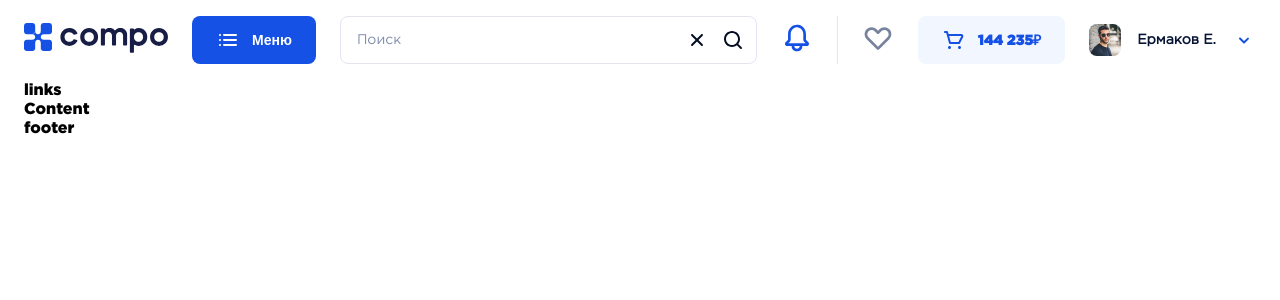
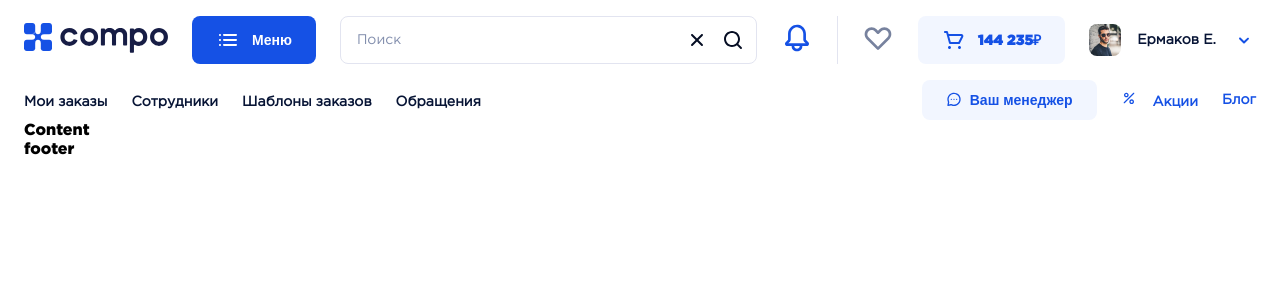
Before and after one commit to Almatov-Nurs/compo-tz, a React (Create React App) app: page / in a window 1280 px wide. Shown: the top 300 px of the page. Built offline with nearby package versions, Linux system fonts and the light colour scheme.

Commit message:
add bottom header

```diff
--- a/src/components/Button/Button.js
+++ b/src/components/Button/Button.js
@@ -11,6 +11,7 @@ const Button = ({
   disabled = false,
   variant = 'contained',
   icon: Icon = null,
+  iconGap = 12,
   children,
 }) => {
   const button = (
@@ -20,7 +21,7 @@ const Button = ({
       style={{ width: w, height: h }}
       type='button'
     >
-      {Icon ? <Icon className={classes.icon}/> : null}
+      {Icon ? <Icon className={classes.icon} style={{ marginRight: `${iconGap}px` }}/> : null}
       {children}
     </button>
   );
@@ -37,7 +38,7 @@ const Button = ({
       style={{ width: w, height: h }}
       type='button'
     >
-      {Icon ? <Icon className={classes.icon}/> : null}
+      {Icon ? <Icon className={classes.icon} style={{ marginRight: `${iconGap}px` }}/> : null}
       {children}
     </a>
   );
@@ -49,6 +50,7 @@ Button.propTypes = {
     PropTypes.elementType,
     PropTypes.node
   ]),
+  iconGap: PropTypes.number,
   variant: PropTypes.oneOf([ 'contained', 'text' ]),
   disabled: PropTypes.bool,
   h: PropTypes.oneOfType([
--- a/src/components/Button/Button.module.scss
+++ b/src/components/Button/Button.module.scss
@@ -52,7 +52,3 @@
 
   background: #f2f6ff;
 }
-
-.icon {
-  margin-right: 12px;
-}
--- a/src/components/Header/Header.js
+++ b/src/components/Header/Header.js
@@ -4,6 +4,8 @@ import { ReactComponent as Burger } from '../../assets/icons/burger.svg';
 import { ReactComponent as Notifications } from '../../assets/icons/notifications.svg';
 import { ReactComponent as Like } from '../../assets/icons/like.svg';
 import { ReactComponent as Basket } from '../../assets/icons/basket.svg';
+import { ReactComponent as Messenger } from '../../assets/icons/messenger.svg';
+import { ReactComponent as Percent } from '../../assets/icons/percent.svg';
 // Components
 import Button from '../Button/Button';
 import TextField from '../TextField/TextField';
@@ -30,8 +32,19 @@ const Header = () => {
         <UserDropDown/>
       </nav>
 
-      <nav className={`${classes.links} container-lg`}>
-        links
+      <nav className={`${classes.second_nav} container-lg`}>
+        <ul className={classes.links}>
+          {
+            [ 'Мои заказы', 'Сотрудники', 'Шаблоны заказов', 'Обращения' ].map((text, index) => (
+              <li key={index}><a className={classes.link} href="#">{text}</a></li>
+            ))
+          }
+        </ul>
+        <ul className={classes.links}>
+          <Button icon={Messenger} iconGap={8} variant='text'>Ваш менеджер</Button>
+          <a className={classes.blueLink} href='#'><Percent className={classes.blueLink_icon} />Акции</a>
+          <a className={classes.blueLink} href='#'>Блог</a>
+        </ul>
       </nav>
     </header>
   );
--- a/src/components/Header/Header.module.scss
+++ b/src/components/Header/Header.module.scss
@@ -22,6 +22,46 @@
   width: 1px;
 }
 
+.second_nav {
+  display: flex;
+  align-items: center;
+  justify-content: space-between;
+
+  column-gap: 16px;
+
+  padding: 20px 24px;
+}
+
 .links {
   display: flex;
+  align-items: center;
+
+  list-style: none;
+
+  column-gap: 24px;
 }
+
+.link,
+.blueLink {
+  font-family: 'Gotham Pro', sans-serif;
+  font-size: 14px;
+  font-weight: 600;
+  line-height: 16px;
+  text-decoration: none;
+}
+
+.link {
+  color: #071435;
+
+  &:hover {
+    text-decoration: underline;
+  }
+}
+
+.blueLink {
+  color: #1551E5;
+}
+
+.blueLink_icon {
+  margin-right: 16px;
+}
```
Also changed, not shown: src/assets/icons/messenger.svg (added), src/assets/icons/percent.svg (added).
